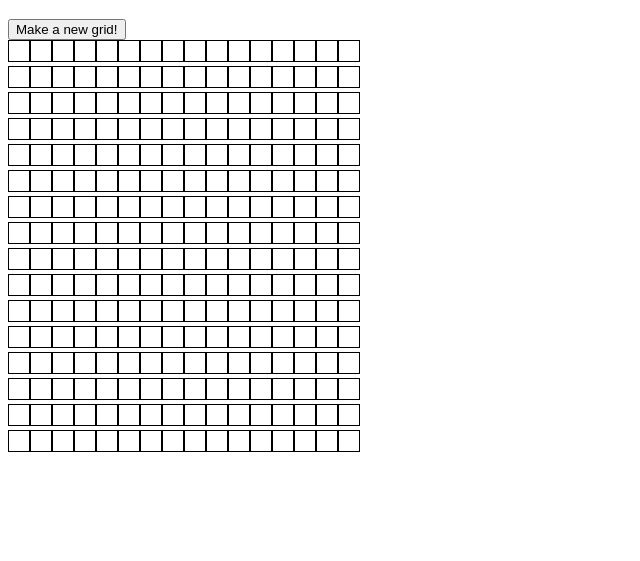
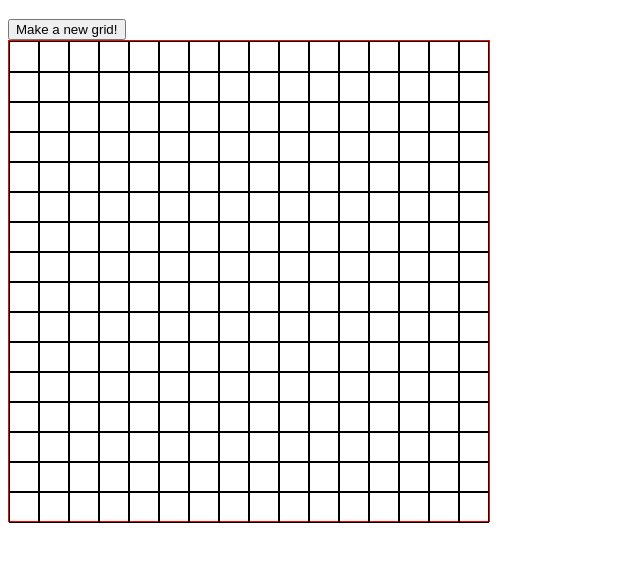
Before and after one commit to Pauloacbb/Etch-a-Sketch, a plain HTML site: page index.html in a window 1280 px wide. Shown: the part 61-622 px from the top of the page, without its empty margins (0-640 px from the left). Drawn offline with Linux system fonts and the light colour scheme.

Commit message:
Fixed size

```diff
--- a/myScript.js
+++ b/myScript.js
@@ -2,9 +2,8 @@
 
 const container = document.getElementById("container");
 let rows = document.getElementsByClassName("gridRow");
-//let cells = document.getElementsByClassName("cell");
 let newGridSize;
-
+let rowHeight;
 
 defaultGrid();
 //Creates a default grid sized 16x16
@@ -15,10 +14,11 @@ function defaultGrid() {
 
 //Takes (rows, columns) input and makes a grid
 function makeRows(rowNum) {
-
+    rowHeight = 480/rowNum;
     //Creates rows
     for (r = 0; r < rowNum; r++) {
         let row = document.createElement("div");
+        rowHeight = 480/rowNum;
         container.appendChild(row).className = "gridRow";
     };
 };
@@ -37,12 +37,8 @@ function makeColumns(cellNum) {
 let cells = document.getElementsByClassName("cell");
 
 for(let i=0;i<cells.length;i++){
-    //console.log(cells[i])
-    cells[i].addEventListener("mouseover",(e) => {
-               //console.log(e);
-               //cells[i].classList.add("painted");
+    cells[i].addEventListener("mouseover",() => {
                cells[i].style.backgroundColor = "black";
-
             })
 };
 function makeGrid(newGridSize){
--- a/style.css
+++ b/style.css
@@ -1,16 +1,26 @@
 .cell {
-    border: 1px solid black;
-    min-width: 20px;
-    min-height: 20px;
-    display: inline-block;
+  border: 1px solid black;
+  width: 20px;
+  height: 100%;
+  display: inline-block;
+  flex: 1 1 auto;
 
-  }
-
-.painted{
-  background-color: black;
 }
 
+
 #container{
-  width: 460px;
-  height: 460px;
+border: 1px solid red;
+width: 480px;
+height: 480px;
+display: flex;
+flex-direction: column;
+align-items: stretch;
 }
+
+.gridRow{
+  flex: 1 1 auto;
+  display: flex;
+  align-items: stretch;
+  box-sizing: border-box;
+  height: 20px;
+}
```
